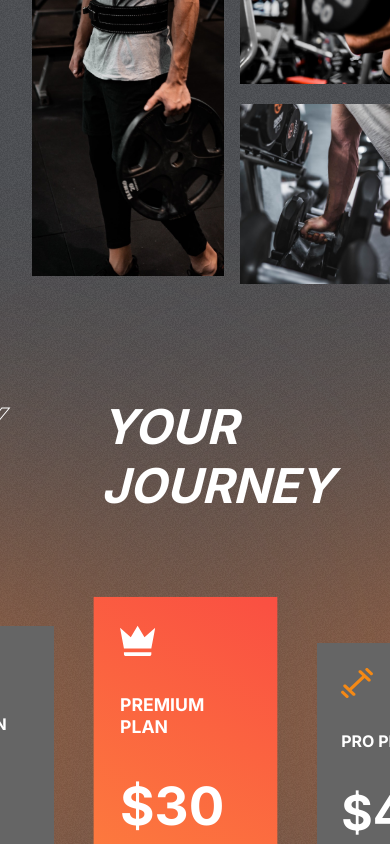
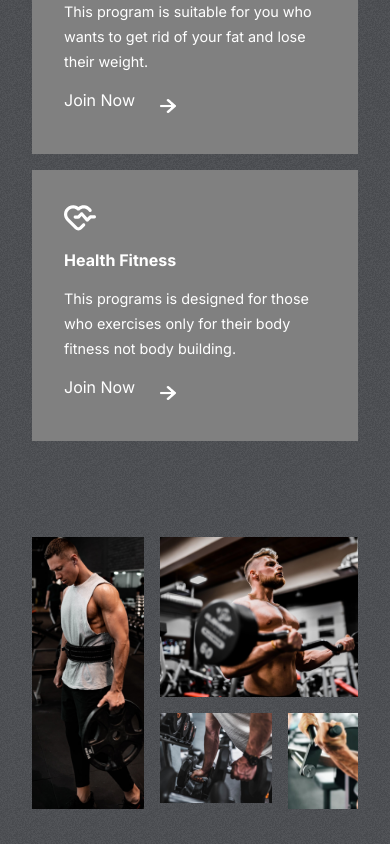
Before and after one commit to Phelyks/FitClubGym_Dec_2023, a React (Create React App) app: page / in a window 390 px wide. Shown: the part 1976-2820 px from the top of the page. Built offline with nearby package versions, Linux system fonts and the light colour scheme.

Commit message:
Jan18 10:44

```diff
--- a/src/components/Plans/Plans.css
+++ b/src/components/Plans/Plans.css
@@ -86,3 +86,9 @@
     top: 10rem;
     right: 15rem;
 }
+
+/* ********* Mobile Friendly ************** */
+
+@media screen and (max-width: 768px) {
+
+}
--- a/src/components/Programs/Programs.css
+++ b/src/components/Programs/Programs.css
@@ -62,3 +62,20 @@
     background: var(--planCard);
     cursor: pointer;
 }
+
+/* ************** Mobile Friendly ***************** */
+
+@media screen and (max-width:768px){
+    .programs-header {
+        flex-direction: column;
+        gap: 0.5rem;
+        font-size: x-large;
+        align-items: center;
+        justify-content: center;
+        margin-top: 2rem;
+    }
+
+    .program-categories {
+        flex-direction: column;
+    }
+}
--- a/src/components/Reasons/Reasons.css
+++ b/src/components/Reasons/Reasons.css
@@ -85,3 +85,35 @@
 .partners > img {
     width: 2.5rem;
 }
+
+/* ********* Mobile Friendly ************** */
+
+@media screen and (max-width:768px) {
+    .reasons {
+        flex-direction: column;
+    }
+
+    .left-r {
+        grid-auto-rows: auto;
+        overflow: hidden;
+    }
+
+    .left-r > :nth-child(1){
+        width: 7rem;
+        height: 17rem;
+    }
+
+    .left-r > :nth-child(2){
+        width: 15rem;
+        height: 10rem;
+    }
+
+    .left-r > :nth-child(3){
+        width: 7rem;
+    }
+
+    .left-r > :nth-child(4){
+        width: 7rem;
+        height: 6rem;
+    }
+}
```
